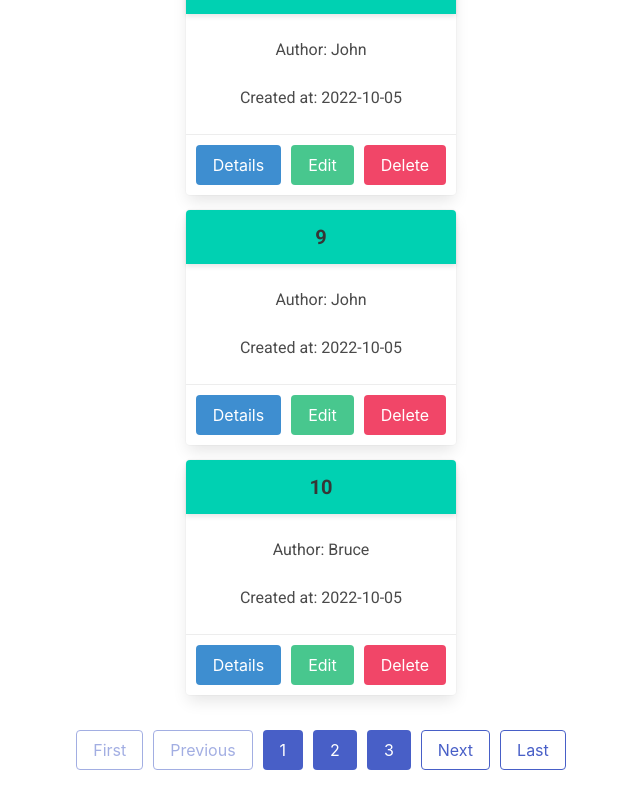
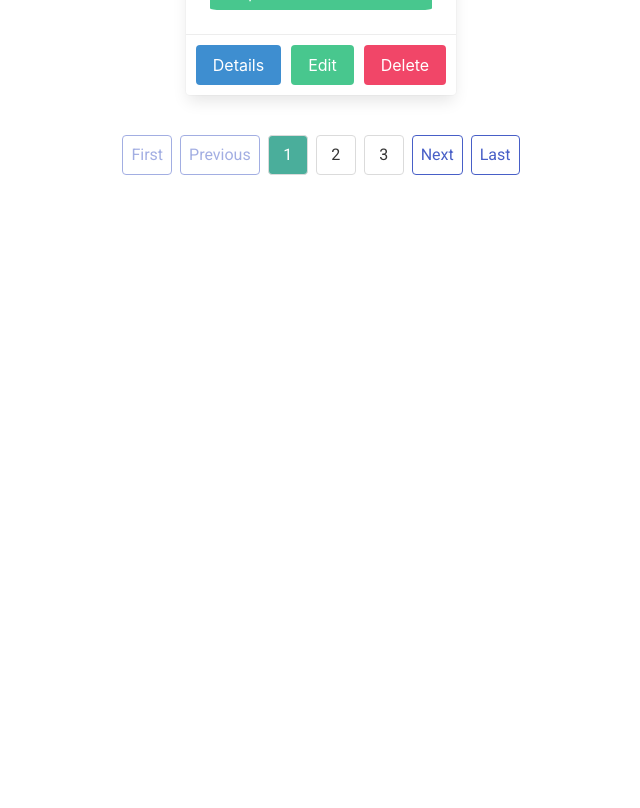
Before and after one commit to VaidasMakstutis/vue-post-task-app, a Vue app: page /#/ in a window 1280 px wide. Shown: the part 1940-2748 px from the top of the page, without its empty margins (319-959 px from the left). After the commit the page ends 2170 px from the top, so only its background shows below. Built offline with nearby package versions, Linux system fonts and the light colour scheme; data requests are answered from the project's data file.

Commit message:
Corrected search with pagination

```diff
--- a/db.json
+++ b/db.json
@@ -17,7 +17,7 @@
       "author": "Bruce",
       "body": "First test body",
       "created_at": "2022-10-05T08:59:08.496Z",
-      "updated_at": 0,
+      "updated_at": "2022-10-06T10:39:10.094Z",
       "id": 1
     },
     {
--- a/src/components/EditModal.vue
+++ b/src/components/EditModal.vue
@@ -87,7 +87,7 @@ import Notification from "./Notification.vue";
           this.submitEditPost(this.editData);
         }
         if (!this.editData.title) {
-          this.errors.push("Name is required");
+          this.errors.push("Title is required");
         }
         if (!this.editData.body) {
           this.errors.push("Content is required");
@@ -124,6 +124,6 @@ import Notification from "./Notification.vue";
   .errors {
     padding: 20px;
     margin: 10px;
-    background-color: #48c78e;
+    background-color: #FFCCCB;
   }
   </style>
--- a/src/components/Pagination.vue
+++ b/src/components/Pagination.vue
@@ -1,65 +1,50 @@
 <template>
-  <ul class="pagination-list">
-    <li class="pagination-item">
-      <button
-        type="button"
-        class="button is-link is-outlined"
+  <div class="pagination-list">
+    <a
+      class="pagination-link button is-link is-outlined"
       @click="onClickFirstPage"
       :disabled="isInFirstPage"
     >
       First
-      </button>
-    </li>
+    </a>
 
-    <li class="pagination-item">
-      <button
-        type="button"
-        class="button is-link is-outlined"
+    <a
+      class="pagination-link button is-link is-outlined"
       @click="onClickPreviousPage"
       :disabled="isInFirstPage"
     >
       Previous
-      </button>
-    </li>
+    </a>
 
     <!-- Visible Buttons Start -->
 
-    <li v-for="page in pages" :key="page" class="pagination-item">
-      <button
-        type="button"
-        class="button is-link"
+    <a
+      class="pagination-link"
+      v-for="page in pages"
+      :key="page"
       :class="{ active: isPageActive(page) }"
       @click="pageChanged(page)"
-        :disabled="page.isDisabled"
-      >
-        {{ page }}
-      </button>
-    </li>
+      >{{ page }}
+    </a>
 
     <!-- Visible Buttons End -->
 
-    <li class="pagination-item">
-      <button
-        type="button"
-        class="button is-link is-outlined"
+    <a
+      class="pagination-link button is-link is-outlined"
       @click="onClickNextPage"
       :disabled="isInLastPage"
     >
       Next
-      </button>
-    </li>
+    </a>
 
-    <li class="pagination-item">
-      <button
-        type="button"
-        class="button is-link is-outlined"
+    <a
+      class="pagination-link button is-link is-outlined"
       @click="onClickLastPage"
       :disabled="isInLastPage"
     >
       Last
-      </button>
-    </li>
-  </ul>
+    </a>
+  </div>
 </template>
 
 <script>
@@ -93,7 +78,6 @@ export default {
       this.$emit("pageChanged", this.pages);
     },
     getPerPageQty() {
-      console.log("Qty of pages:", Math.ceil(this.totalPostsQty / this.perPageQty));
       return Math.ceil(this.totalPostsQty / this.perPageQty);
     },
     isPageActive(page) {
@@ -122,10 +106,10 @@ export default {
 
   computed: {
     isInFirstPage() {
-      return this.currentPage === 1;
+      return this.current === 1;
     },
     isInLastPage() {
-      return this.currentPage === this.pages;
+      return this.current === this.pages;
     },
   },
   created() {
@@ -135,19 +119,8 @@ export default {
 </script>
 
 <style scoped>
-.pagination {
-  list-style-type: none;
-}
-
-.pagination-item {
-  display: inline-block;
-}
-
 .active {
   background-color: #4aae9b;
   color: #ffffff;
 }
-button {
-  margin: 5px;
-}
 </style>
--- a/src/components/PostModal.vue
+++ b/src/components/PostModal.vue
@@ -88,7 +88,7 @@ export default {
         this.submitNewPost(this.data);
       }
       if (!this.data.title) {
-        this.errors.push("Name is required");
+        this.errors.push("Title is required");
       }
       if (!this.data.body) {
         this.errors.push("Content is required");
@@ -119,7 +119,7 @@ export default {
 .errors {
   padding: 20px;
   margin: 10px;
-  background-color: #48c78e;
+  background-color: #FFCCCB;
 }
 
 </style>
--- a/src/views/PostCard.vue
+++ b/src/views/PostCard.vue
@@ -55,7 +55,7 @@ export default {
 
 <style scoped>
 .card {
-  margin: 15px;
+  margin: 25px;
 }
 .card-header {
   background-color: #00d1b2;
--- a/src/views/Posts.vue
+++ b/src/views/Posts.vue
@@ -32,9 +32,20 @@
             type="text"
             placeholder="Find a post"
             v-model="searchValue"
-            @input="getPosts"
+            @input="handleSearch"
           />
         </div>
+      </div>
+    </div>
+    <div class="pagination-wrapper">
+      <div class="pagination">
+        <Pagination
+          :key="totalPostsQty"
+          :perPageQty="perPageQty"
+          :totalCount="totalPostsQty"
+          :currentPage="currentPage"
+          @pageChanged="onPageChange"
+        />
       </div>
     </div>
     <div class="bottom">
@@ -104,11 +115,15 @@ export default {
       selectedDeleteItem: null,
       selectedEditItem: null,
       currentPage: 1,
-      perPageQty: 10,
+      perPageQty: 7,
       totalPostsQty: 0,
     };
   },
   methods: {
+    handleSearch() {
+      this.currentPage = 1;
+      this.getPosts();
+    },
     async getPosts() {
       let query = this.searchValue ? "?q=" + this.searchValue : "";
       try {
@@ -120,10 +135,8 @@ export default {
             },
           })
           .then((res) => {
-            // this.currentPage;
             this.posts = res.data;
             this.totalPostsQty = parseInt(res.headers["x-total-count"]);
-            console.log("Total posts qty is:", this.totalPostsQty);
           });
       } catch (error) {
         console.log(error);
@@ -138,7 +151,6 @@ export default {
       this.showDeleteModal = !this.showDeleteModal;
     },
     onPageChange(page) {
-      console.log("Page:", page);
       this.currentPage = page ? page : 1;
       this.getPosts();
     },
@@ -174,7 +186,7 @@ export default {
 .no-posts {
   font-size: 30px;
   font-weight: 500;
-  margin-top: 40px;
+  padding: 40px;
 }
 .pagination-wrapper {
   display: flex;
```
Lines whose indentation alone changed are shown as unchanged.
